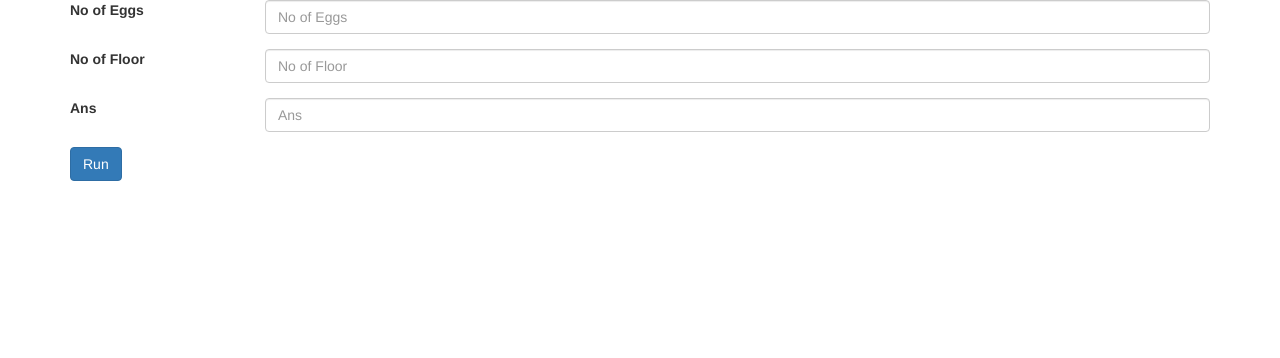
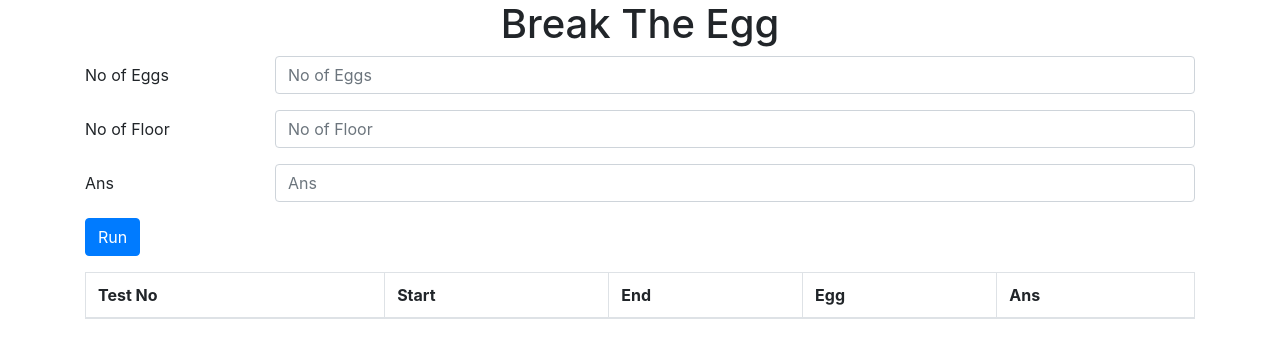
Before and after one commit to MaitreyaSahu/BreakTheEgg, a plain HTML site: page index.html in a window 1280 px wide. Drawn offline with nearby package versions, Linux system fonts and the light colour scheme.

Commit message:
Update index.html

```diff
--- a/index.html
+++ b/index.html
@@ -1,41 +1,66 @@
 <!DOCTYPE html />
-
-<html lang="en" >
+<html lang="en">
 <head>
-    <title></title>
-    <link rel="stylesheet" href="https://maxcdn.bootstrapcdn.com/bootstrap/3.4.0/css/bootstrap.min.css">
-  <script src="https://ajax.googleapis.com/ajax/libs/jquery/3.4.1/jquery.min.js"></script>
-  <script src="https://maxcdn.bootstrapcdn.com/bootstrap/3.4.0/js/bootstrap.min.js"></script>
+    <title>Break The Egg</title>
+    <meta charset="utf-8">
+    <meta name="viewport" content="width=device-width, initial-scale=1">
+    <link rel="stylesheet" href="https://maxcdn.bootstrapcdn.com/bootstrap/4.3.1/css/bootstrap.min.css" />
     <script src="scripts.js" type="text/javascript"></script>
 </head>
 <body>
     <div class="container">
+    <h1 class="text-center">Break The Egg</h1>
         <form>
         <div class="form-group row">
-    <label class="col-sm-2 col-form-label">No of Eggs</label>
-    <div class="col-sm-10">
+            <label class="col-md-2 col-form-label">
+                No of Eggs</label>
+            <div class="col-md-10">
                 <input type="number" class="form-control" id="inputEggs" placeholder="No of Eggs">
             </div>
         </div>
         <div class="form-group row">
-    <label class="col-sm-2 col-form-label">No of Floor</label>
-    <div class="col-sm-10">
+            <label class="col-md-2 col-form-label">
+                No of Floor</label>
+            <div class="col-md-10">
                 <input type="number" class="form-control" id="inputFloor" placeholder="No of Floor">
             </div>
         </div>
         <div class="form-group row">
-    <label class="col-sm-2 col-form-label">Ans</label>
-    <div class="col-sm-10">
+            <label class="col-md-2 col-form-label">
+                Ans</label>
+            <div class="col-md-10">
                 <input type="number" class="form-control" id="inputAns" placeholder="Ans">
             </div>
         </div>
         <div class="form-group row">
-    <div class="col-sm-10">
-      <button type="button" class="btn btn-primary" onclick="run()" >Run</button>
+            <div class="col-md-10">
+                <button type="button" class="btn btn-primary" onclick="run()">
+                    Run</button>
             </div>
         </div>
-  <ul class="list-group" id="listLog">
-</ul>
+        <table class="table table-hover table-bordered">
+            <thead>
+                <tr>
+                    <th>
+                        Test No
+                    </th>
+                    <th>
+                        Start
+                    </th>
+                    <th>
+                        End
+                    </th>
+                    <th>
+                        Egg
+                    </th>
+                    <th>
+                        Ans
+                    </th>
+                </tr>
+            </thead>
+            <tbody id="table-body">
+            </tbody>
+        </table>
         </form>
     </div>
 </body>
```
Lines whose indentation alone changed are shown as unchanged.
